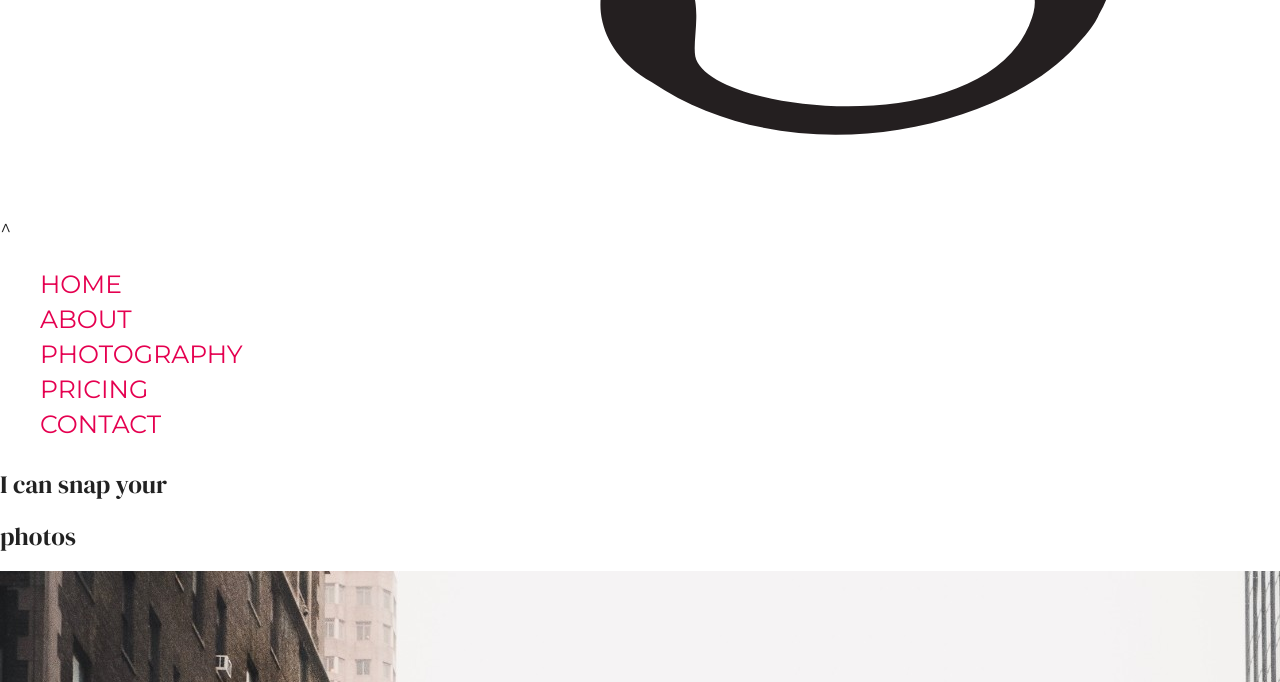
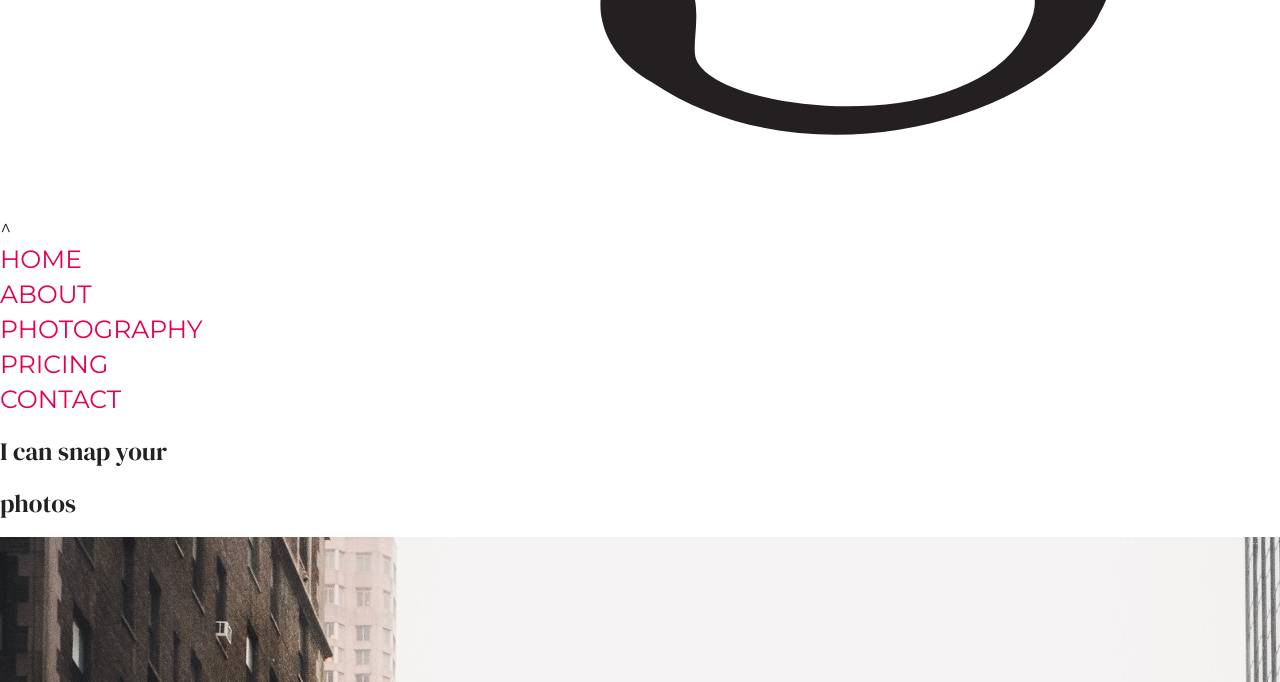
Before and after one commit to neonbambina/seniorProject, a PHP site: page / in a window 1280 px wide; the page is wider, and only the part inside the window is pictured. Shown: the part 744-1426 px from the top of that part. Run offline with PHP 8.4, Linux system fonts and the light colour scheme.

Commit message:
removing padding and margin from bullet list so i can make my own

```diff
--- a/styles/layout/_header.scss
+++ b/styles/layout/_header.scss
@@ -4,7 +4,7 @@
 
 .nav {
     font: normal 125% / 1.4 $body-font;
+    list-style-type: none;
+    margin: 0;
+    padding: 0;
 }
-.nav__item {
-    list-style-type: none;
-}
--- a/styles/main.css
+++ b/styles/main.css
@@ -449,9 +449,8 @@ h1 {
 
 .nav {
   font: normal 125%/1.4 "Montserrat", "Helvetica", sans-serif;
-}
-
-.nav__item {
   list-style-type: none;
+  margin: 0;
+  padding: 0;
 }
 /*# sourceMappingURL=main.css.map */
```
Also changed, not shown: 1 other file.
